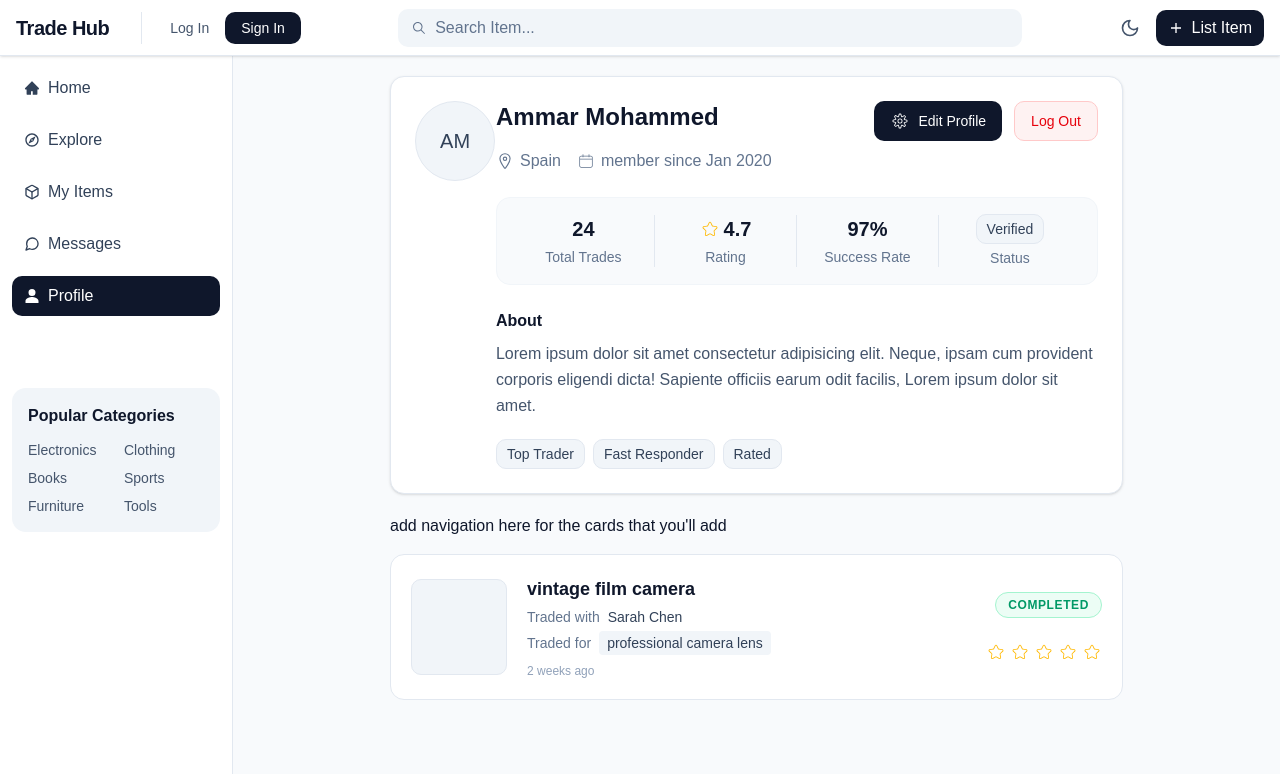
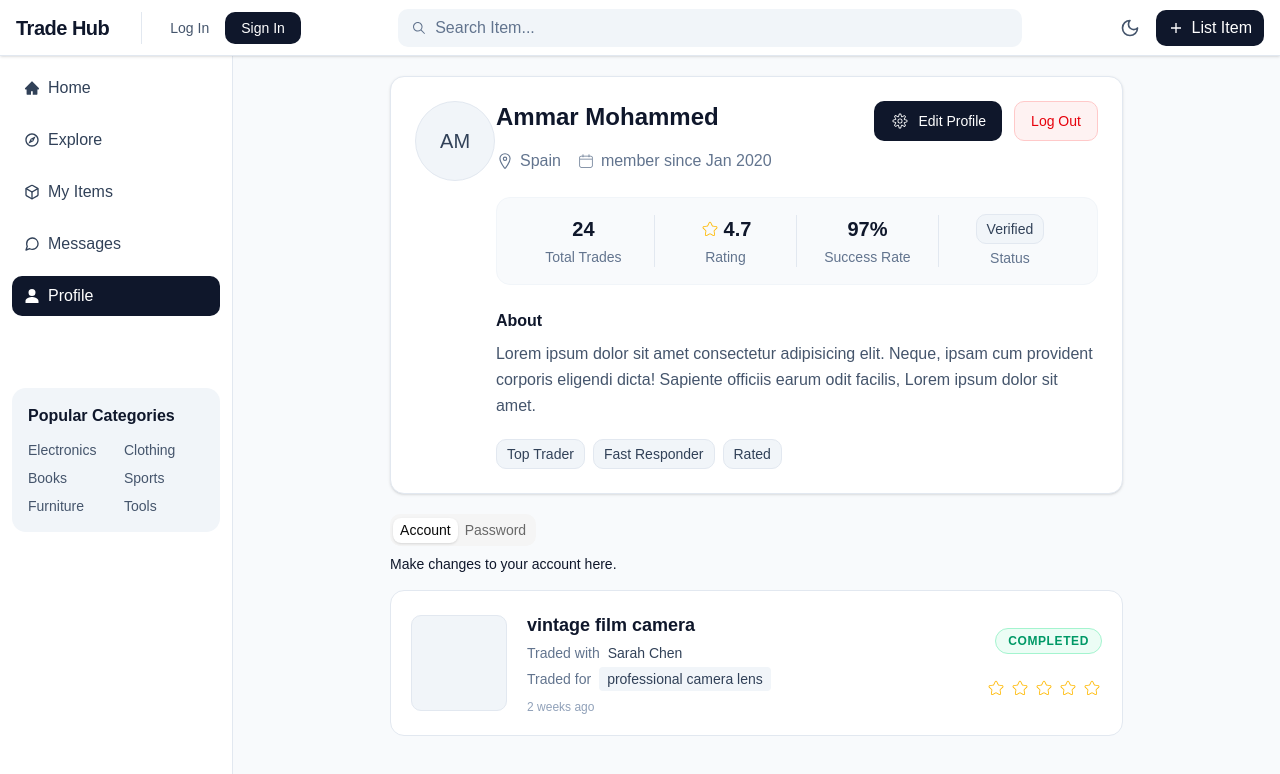
Before and after one commit to ammarmohammed6783-del/Swapify, a React (Vite) app: page /profile in a window 1280 px wide. Shown: the top 774 px of the page. Built offline with nearby package versions, Linux system fonts and the light colour scheme.

Commit message:
solved the prob of shadcn

```diff
--- /dev/null
+++ b/src/components/ui/tabs.tsx
@@ -0,0 +1,88 @@
+import * as React from "react"
+import { cva, type VariantProps } from "class-variance-authority"
+import { Tabs as TabsPrimitive } from "radix-ui"
+
+import { cn } from "@/lib/utils"
+
+function Tabs({
+  className,
+  orientation = "horizontal",
+  ...props
+}: React.ComponentProps<typeof TabsPrimitive.Root>) {
+  return (
+    <TabsPrimitive.Root
+      data-slot="tabs"
+      data-orientation={orientation}
+      className={cn(
+        "group/tabs flex gap-2 data-horizontal:flex-col",
+        className
+      )}
+      {...props}
+    />
+  )
+}
+
+const tabsListVariants = cva(
+  "group/tabs-list inline-flex w-fit items-center justify-center rounded-lg p-[3px] text-muted-foreground group-data-horizontal/tabs:h-8 group-data-vertical/tabs:h-fit group-data-vertical/tabs:flex-col data-[variant=line]:rounded-none",
+  {
+    variants: {
+      variant: {
+        default: "bg-muted",
+        line: "gap-1 bg-transparent",
+      },
+    },
+    defaultVariants: {
+      variant: "default",
+    },
+  }
+)
+
+function TabsList({
+  className,
+  variant = "default",
+  ...props
+}: React.ComponentProps<typeof TabsPrimitive.List> &
+  VariantProps<typeof tabsListVariants>) {
+  return (
+    <TabsPrimitive.List
+      data-slot="tabs-list"
+      data-variant={variant}
+      className={cn(tabsListVariants({ variant }), className)}
+      {...props}
+    />
+  )
+}
+
+function TabsTrigger({
+  className,
+  ...props
+}: React.ComponentProps<typeof TabsPrimitive.Trigger>) {
+  return (
+    <TabsPrimitive.Trigger
+      data-slot="tabs-trigger"
+      className={cn(
+        "relative inline-flex h-[calc(100%-1px)] flex-1 items-center justify-center gap-1.5 rounded-md border border-transparent px-1.5 py-0.5 text-sm font-medium whitespace-nowrap text-foreground/60 transition-all group-data-vertical/tabs:w-full group-data-vertical/tabs:justify-start hover:text-foreground focus-visible:border-ring focus-visible:ring-[3px] focus-visible:ring-ring/50 focus-visible:outline-1 focus-visible:outline-ring disabled:pointer-events-none disabled:opacity-50 dark:text-muted-foreground dark:hover:text-foreground group-data-[variant=default]/tabs-list:data-active:shadow-sm group-data-[variant=line]/tabs-list:data-active:shadow-none [&_svg]:pointer-events-none [&_svg]:shrink-0 [&_svg:not([class*='size-'])]:size-4",
+        "group-data-[variant=line]/tabs-list:bg-transparent group-data-[variant=line]/tabs-list:data-active:bg-transparent dark:group-data-[variant=line]/tabs-list:data-active:border-transparent dark:group-data-[variant=line]/tabs-list:data-active:bg-transparent",
+        "data-active:bg-background data-active:text-foreground dark:data-active:border-input dark:data-active:bg-input/30 dark:data-active:text-foreground",
+        "after:absolute after:bg-foreground after:opacity-0 after:transition-opacity group-data-horizontal/tabs:after:inset-x-0 group-data-horizontal/tabs:after:bottom-[-5px] group-data-horizontal/tabs:after:h-0.5 group-data-vertical/tabs:after:inset-y-0 group-data-vertical/tabs:after:-right-1 group-data-vertical/tabs:after:w-0.5 group-data-[variant=line]/tabs-list:data-active:after:opacity-100",
+        className
+      )}
+      {...props}
+    />
+  )
+}
+
+function TabsContent({
+  className,
+  ...props
+}: React.ComponentProps<typeof TabsPrimitive.Content>) {
+  return (
+    <TabsPrimitive.Content
+      data-slot="tabs-content"
+      className={cn("flex-1 text-sm outline-none", className)}
+      {...props}
+    />
+  )
+}
+
+export { Tabs, TabsList, TabsTrigger, TabsContent, tabsListVariants }
--- a/src/pages/Profile.tsx
+++ b/src/pages/Profile.tsx
@@ -1,3 +1,4 @@
+import { Tabs, TabsContent, TabsList, TabsTrigger } from "@/components/ui/tabs"
 
 import { IoLocationOutline } from "react-icons/io5";
 import { CiCalendar } from "react-icons/ci";
@@ -75,7 +76,14 @@
                     </div>
                 </div>
             </div>
-                    <p>add navigation here for the cards that you'll add</p>
+            <Tabs defaultValue="account" className="w-[400px]">
+                <TabsList>
+                    <TabsTrigger value="account">Account</TabsTrigger>
+                    <TabsTrigger value="password">Password</TabsTrigger>
+                </TabsList>
+                <TabsContent value="account">Make changes to your account here.</TabsContent>
+                <TabsContent value="password">Change your password here.</TabsContent>
+            </Tabs>
             <ItemCard />
         </div>
     )
--- a/vite.config.ts
+++ b/vite.config.ts
@@ -1,8 +1,14 @@
+import path from "path"
 import { defineConfig } from 'vite'
 import react from '@vitejs/plugin-react'
 import tailwindcss from '@tailwindcss/vite'
 
 // https://vite.dev/config/
 export default defineConfig({
-  plugins: [react(), tailwindcss(),],
+  plugins: [react(), tailwindcss()],
+  resolve: {
+    alias: {
+      "@": path.resolve(__dirname, "./src"),
+    },
+  },
 })
```
Lines whose indentation alone changed are shown as unchanged.
